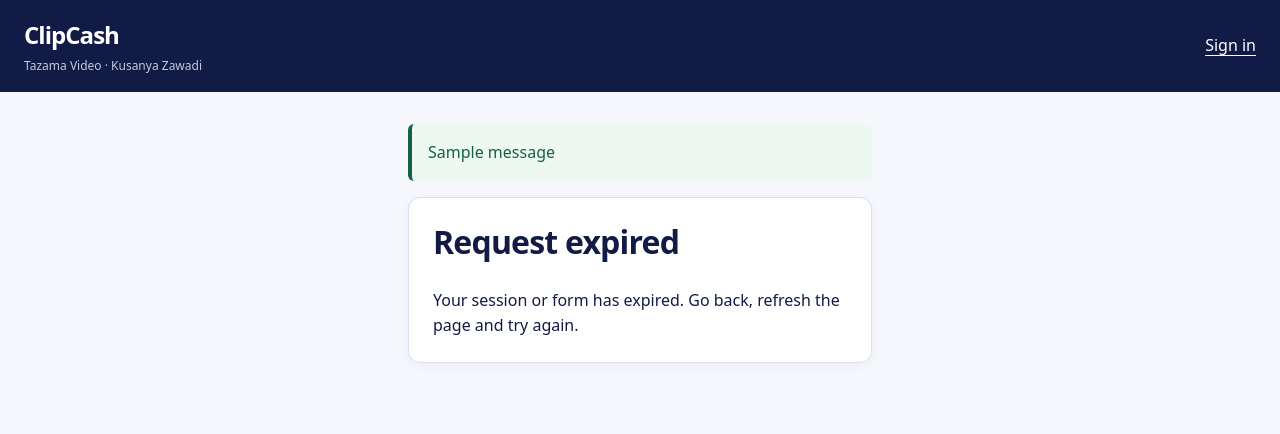
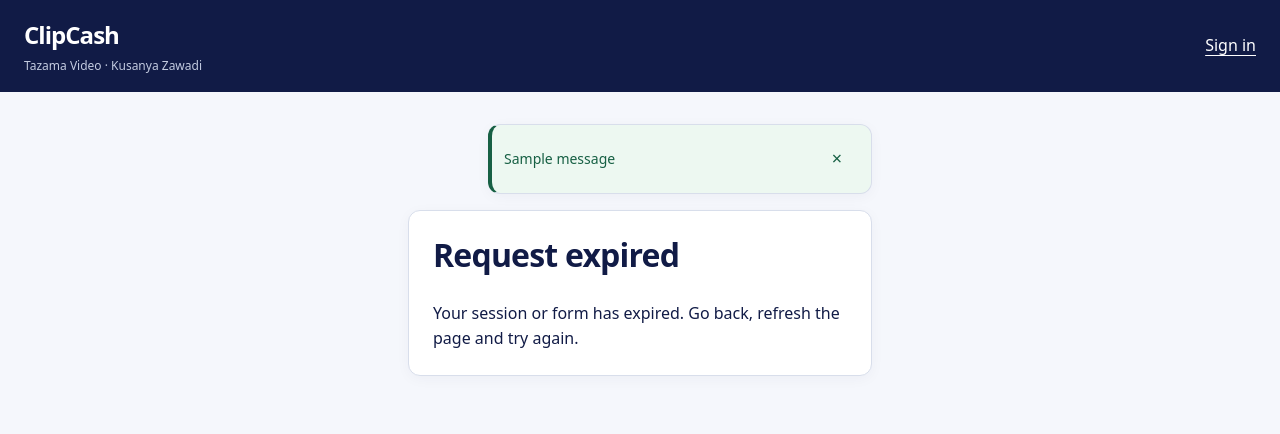
Before and after one commit to emmawolfkid/clipcash, a Django app: template templates/403_csrf.html in a window 1280 px wide. Shown: the top 434 px of the page. Run offline with Django 5.2, Linux system fonts and the light colour scheme; the template is opened without the code that fills it: most values are stand-ins (such as "Sample title", 1, 10 or a date in 2020); one stand-in notice (Sample message) is shown; parts of the project's set-up code (start-up, migrations or seed data) failed here and were passed over.

Commit message:
UI: Finalize plan administration and action feedback

```diff
--- a/apps/memberships/forms.py
+++ b/apps/memberships/forms.py
@@ -56,7 +56,7 @@ class ConsolePlanForm(MembershipPlanForm):
         super().__init__(*args, **kwargs)
         self.fields["price_amount"].help_text = _("Whole Tanzanian shillings. Members pay exactly this amount.")
         self.fields["duration_days"].help_text = _("How long a paid membership lasts, in days (1 to 3660).")
-        self.fields["is_public"].help_text = _("Listed for members. Only active, listed plans can be bought.")
+        self.fields["is_public"].help_text = _("Listed for members. Active status and listing do not enable payments.")
 
 
 class ConsolePlanEditForm(ConsolePlanForm):
--- a/static/css/components/alerts.css
+++ b/static/css/components/alerts.css
@@ -44,3 +44,55 @@
   background: var(--warning-bg);
   border-left-color: var(--warning);
 }
+
+
+/* Compact top-right cards reserve their space so controls remain reachable. */
+.feedback {
+  width: min(100%, 24rem);
+  margin-inline-start: auto;
+  margin-block-end: var(--space-4);
+}
+.feedback .messages {
+  margin: 0;
+}
+.feedback .messages__item {
+  display: flex;
+  align-items: flex-start;
+  gap: var(--space-2);
+  padding: var(--space-3);
+  border: 1px solid var(--border);
+  border-inline-start: 4px solid var(--accent);
+  border-radius: var(--radius);
+  box-shadow: var(--shadow-card);
+  font-size: var(--text-sm);
+}
+.messages__text {
+  flex: 1;
+  min-width: 0;
+  align-self: center;
+  overflow-wrap: anywhere;
+}
+.messages__close {
+  flex: 0 0 var(--touch-target);
+  min-width: var(--touch-target);
+  min-height: var(--touch-target);
+  display: grid;
+  place-items: center;
+  padding: 0;
+  border: 0;
+  border-radius: var(--radius-sm);
+  background: transparent;
+  color: inherit;
+  cursor: pointer;
+  font-size: var(--text-lg);
+}
+.messages__close:hover {
+  background: var(--surface);
+}
+.feedback .messages__item--success { border-inline-start-color: var(--success); }
+.feedback .messages__item--error { border-inline-start-color: var(--danger); }
+.feedback .messages__item--warning { border-inline-start-color: var(--warning); }
+/* No entrance/exit motion, including when reduced motion is requested. */
+
+.messages__close[hidden] { display: none; }
+.messages__close:focus-visible { outline: 2px solid currentColor; outline-offset: 2px; }
--- a/templates/administration/plans/form.html
+++ b/templates/administration/plans/form.html
@@ -8,7 +8,7 @@
   <dt>{% translate "Code" %}</dt><dd>{{ plan.code }} · {% translate "version" %} {{ plan.version }}</dd>
   <dt>{% translate "Price" %}</dt><dd class="financial-amount">{{ plan.price_amount|tzs }}</dd>
   <dt>{% translate "Length" %}</dt><dd>{% blocktranslate count days=plan.duration_days %}{{ days }} day{% plural %}{{ days }} days{% endblocktranslate %}</dd>
-  <dt>{% translate "Can be bought" %}</dt><dd>{% if plan.purchasable %}{% translate "Yes" %}{% else %}{% translate "No (inactive, archived or not listed)" %}{% endif %}</dd>
+  <dt>{% translate "Publicly listed" %}</dt><dd>{{ plan.is_public|yesno:_("Yes,No") }}</dd>
   <dt>{% translate "Payment availability" %}</dt><dd>{# PAY-LIVE-01C: from the members' purchase state (manual payments verified by staff). #}
     {% if purchase_state == "open" %}{% translate "Open: members can buy active, listed plans with a manual payment. Staff verify each payment in the official provider records before the membership starts." %}{% if not plan.purchasable %} {% translate "This plan is not offered to members because it is inactive or not listed." %}{% endif %}
     {% elif purchase_state == "unpublished" %}{% translate "Closed: manual membership payments are switched on, but no payment method is published. Publish payment details under Membership payments to open purchases." %}
@@ -23,8 +23,8 @@
 <section><h2 class="workspace-section__title">{% translate "Availability" %}</h2>
   {% if plan.status == "ARCHIVED" %}<p>{% translate "Archived plans cannot be changed or reactivated." %}</p>{% else %}
   <form method="post" class="actions">{% csrf_token %}<input type="hidden" name="action" value="status">
-    {% if plan.status != "ACTIVE" %}<button class="button" name="status" value="ACTIVE" type="submit">{% translate "Activate (can be bought)" %}</button>{% endif %}
-    {% if plan.status != "INACTIVE" %}<button class="button button--secondary" name="status" value="INACTIVE" type="submit">{% translate "Deactivate (cannot be bought)" %}</button>{% endif %}
+    {% if plan.status != "ACTIVE" %}<button class="button" name="status" value="ACTIVE" type="submit">{% translate "Activate plan" %}</button>{% endif %}
+    {% if plan.status != "INACTIVE" %}<button class="button button--secondary" name="status" value="INACTIVE" type="submit">{% translate "Deactivate plan" %}</button>{% endif %}
     <button class="button button--secondary" name="status" value="ARCHIVED" type="submit">{% translate "Archive permanently" %}</button>
   </form>
   <p class="lead">{% translate "Deactivating stops new purchases only. Current memberships continue until they end, and payments already submitted can still be verified." %}</p>{% endif %}
--- a/templates/components/messages.html
+++ b/templates/components/messages.html
@@ -1,5 +1,14 @@
+{% load i18n %}
 {% if messages %}
-  <ul class="messages" role="status">
-    {% for message in messages %}<li class="messages__item messages__item--{{ message.tags|default:'info' }}">{{ message }}</li>{% endfor %}
-  </ul>
+  <div class="feedback" data-feedback>
+    <div class="visually-hidden" role="status" aria-live="polite" aria-atomic="true" data-feedback-announcer></div>
+    <ul class="messages" aria-label="{% translate 'Action feedback' %}">
+      {% for message in messages %}
+      <li class="messages__item messages__item--{{ message.level_tag|default:'info' }}"{% if message.level_tag == 'success' and 'feedback-persist' not in message.extra_tags %} data-feedback-auto{% endif %}>
+        <span class="messages__text">{{ message }}</span>
+        <button type="button" class="messages__close" data-feedback-close hidden aria-label="{% translate 'Dismiss message' %}"><span aria-hidden="true">&times;</span></button>
+      </li>
+      {% endfor %}
+    </ul>
+  </div>
 {% endif %}
```
Also changed, not shown: apps/administration/views.py (+15 -8 lines), apps/core/tests/test_action_feedback.py (added, +192 -0 lines), apps/payments/tests/test_plans_and_renewal.py (+1 -1 lines), static/js/shared-ui.js (+67 -0 lines).
